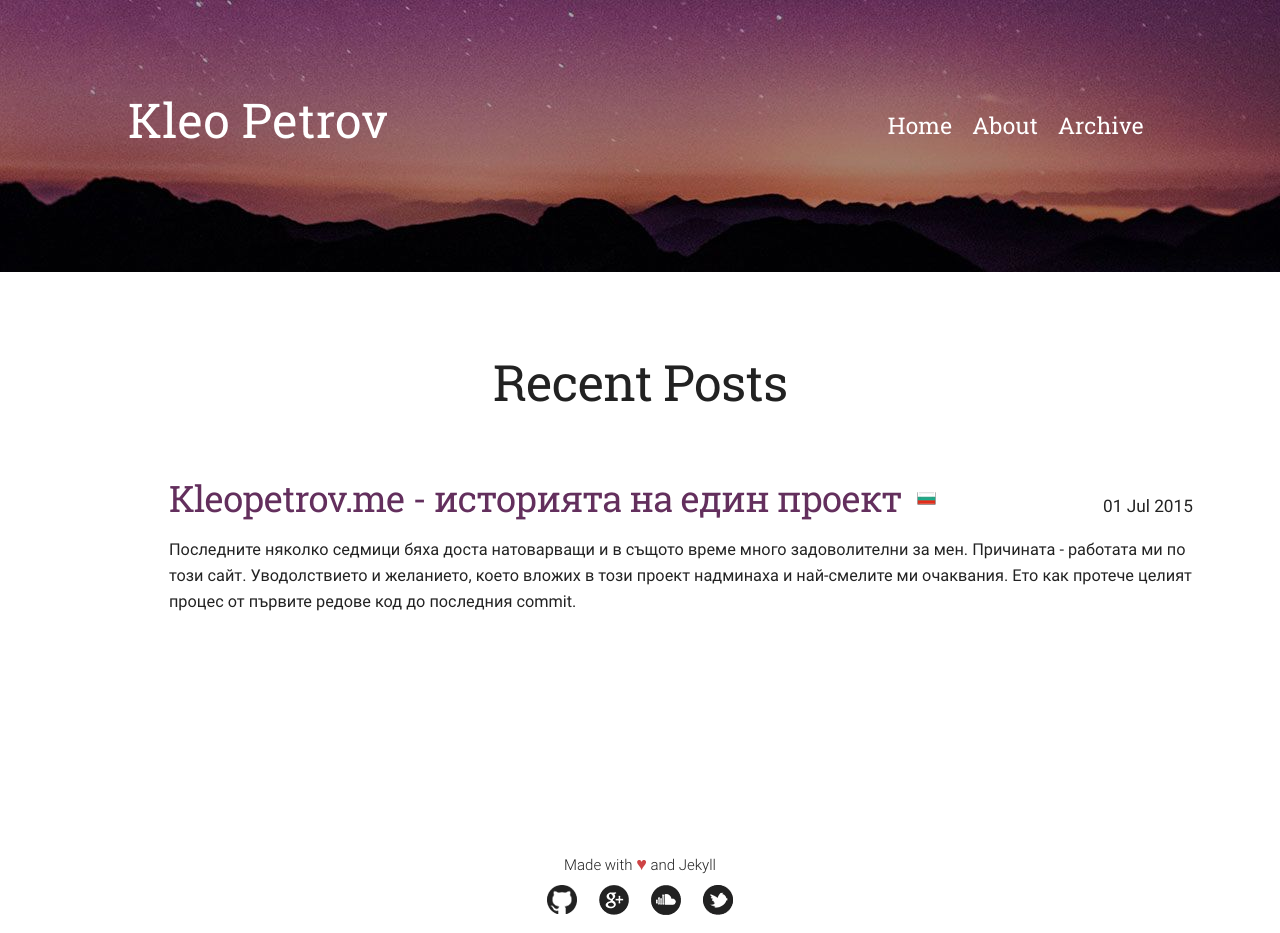
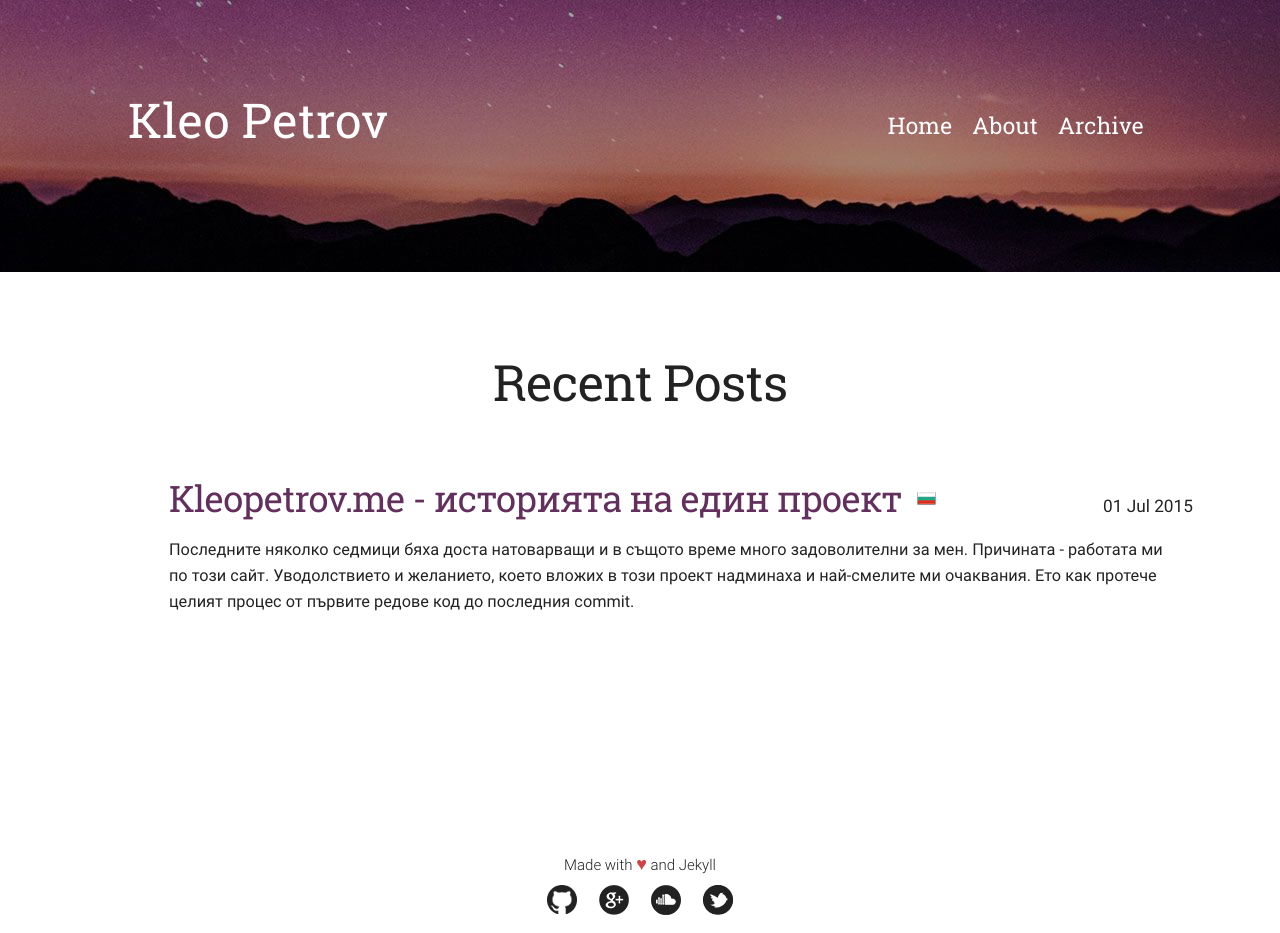
Before and after one commit to KleoPetroff/kleopetroff.github.io, a Jekyll site: the page built from index.html, in a window 1280 px wide. Built offline with Jekyll 4.4.1, drawn with Linux system fonts in a browser that asks for light colours.

Commit message:
Style changes to home posts
Change description width and distance between posts

```diff
--- a/css/custom.css
+++ b/css/custom.css
@@ -179,11 +179,13 @@
 
 .posts-description {
     font-size: 0.85em;
+    max-width: 62em;
 }
 
 .posts li {
     display: inline-block;
     width: 100%;
+    margin-bottom: 2em;
 }
 
 .en,
```
Also changed, not shown: assets/css/styles.min.css.
